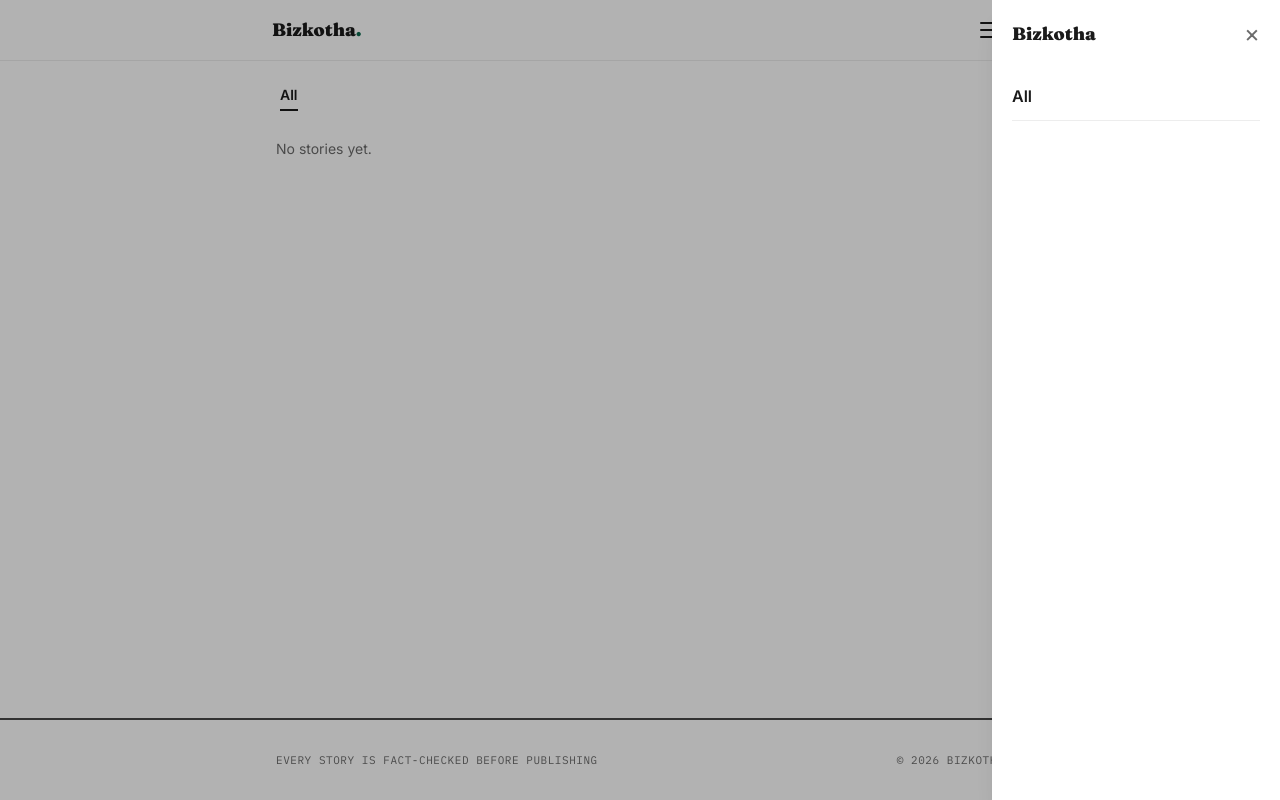
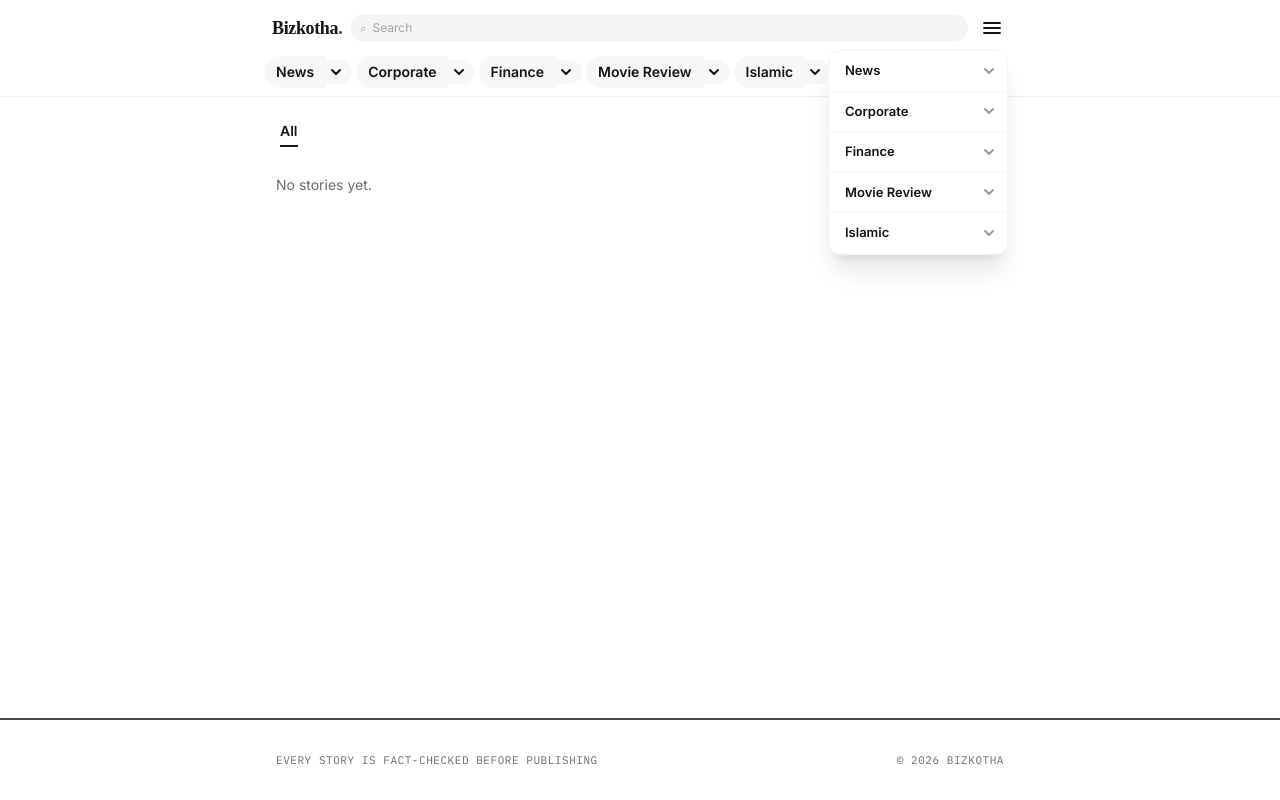
Before and after one commit to jakaria9596/Company-, a Next.js app: page /en in a window 1280 px wide. Both pictures are taken after a click on the button 990 px from the left and 30 px from the top of the page. Built offline with nearby package versions, Linux system fonts and the light colour scheme; a web font is replaced by a local one.

Commit message:
Update Header.js

```diff
--- a/components/Header.js
+++ b/components/Header.js
@@ -2,65 +2,155 @@
 
 import { useState } from 'react';
 import Link from 'next/link';
+import { CATEGORIES } from '../lib/categories';
 
-export default function Header({ locale, dict, categories = [] }) {
+export default function Header({ locale, dict }) {
   const [menuOpen, setMenuOpen] = useState(false);
+  const [menuLangOpen, setMenuLangOpen] = useState(null);
+  const [catOpen, setCatOpen] = useState(null);
 
   return (
     <header className="sticky top-0 bg-white z-30 border-b border-line">
-      <div className="max-w-3xl mx-auto px-4 py-3 flex items-center justify-between">
-        <Link href={`/${locale}`} className="font-display-en text-lg font-black text-ink">
-          {dict.siteName}<span className="text-accent">.</span>
+      <div className="max-w-3xl mx-auto flex items-center gap-2 px-4 py-3">
+        <Link
+          href={`/${locale}`}
+          className="text-lg font-black tracking-tight shrink-0"
+          style={{ color: '#141414', fontFamily: 'serif', letterSpacing: '-0.02em' }}
+        >
+          Bizkotha<span className="text-accent">.</span>
+        </Link>
+
+        <div
+          className="flex items-center gap-1.5 px-2.5 rounded-full flex-1 min-w-0"
+          style={{ background: '#F5F5F3', height: 28 }}
+        >
+          <span className="text-gray-400 text-[11px]">⌕</span>
+          <input
+            placeholder={dict.searchPlaceholder}
+            className="bg-transparent outline-none text-[12px] flex-1 min-w-0 w-full"
+          />
+        </div>
+
+        <div className="relative shrink-0">
+          <button
+            onClick={() => setMenuOpen((s) => !s)}
+            className="w-8 h-8 flex items-center justify-center"
+            aria-label="Menu"
+          >
+            <svg width="20" height="20" viewBox="0 0 20 20" fill="none">
+              <line x1="2" y1="5" x2="18" y2="5" stroke="#141414" strokeWidth="1.8" strokeLinecap="round" />
+              <line x1="2" y1="10" x2="18" y2="10" stroke="#141414" strokeWidth="1.8" strokeLinecap="round" />
+              <line x1="2" y1="15" x2="18" y2="15" stroke="#141414" strokeWidth="1.8" strokeLinecap="round" />
+            </svg>
+          </button>
+
+          {menuOpen && (
+            <>
+              <div className="fixed inset-0 z-10" onClick={() => setMenuOpen(false)} />
+              <div
+                className="absolute top-[calc(100%+6px)] right-0 z-20 rounded-xl overflow-hidden shadow-xl border border-gray-100"
+                style={{ width: 180, background: '#fff' }}
+              >
+                {CATEGORIES.map((c) => (
+                  <div key={c.slug} style={{ borderBottom: '1px solid #F5F5F3' }}>
+                    <div className="flex items-center justify-between">
+                      <Link
+                        href={`/${locale}/category/${c.slug}`}
+                        onClick={() => setMenuOpen(false)}
+                        className="flex-1 text-left px-4 py-2.5 text-[13px] font-bold"
+                        style={{ color: '#141414' }}
+                      >
+                        {c.en}
                       </Link>
                       <button
-          onClick={() => setMenuOpen(true)}
-          aria-label="Menu"
-          className="w-9 h-9 flex flex-col items-center justify-center gap-[5px]"
+                        onClick={() => setMenuLangOpen(menuLangOpen === c.slug ? null : c.slug)}
+                        className="px-3 py-2.5"
                       >
-          <span className="w-5 h-[2px] bg-ink rounded-full" />
-          <span className="w-5 h-[2px] bg-ink rounded-full" />
-          <span className="w-5 h-[2px] bg-ink rounded-full" />
+                        <svg width="12" height="12" viewBox="0 0 12 12" fill="none">
+                          <path d="M2 4L6 8L10 4" stroke="#9A9A9A" strokeWidth="2" strokeLinecap="round" strokeLinejoin="round" />
+                        </svg>
                       </button>
                     </div>
-
-      {menuOpen && (
-        <div className="fixed inset-0 z-40" onClick={() => setMenuOpen(false)}>
-          <div className="absolute inset-0 bg-black/30" />
-          <div
-            className="absolute top-0 right-0 h-full w-72 max-w-[80%] bg-white shadow-xl p-5"
-            onClick={(e) => e.stopPropagation()}
+                    {menuLangOpen === c.slug && (
+                      <div className="flex gap-2 px-4 pb-2.5">
+                        <Link
+                          href={`/bn/category/${c.slug}`}
+                          onClick={() => setMenuOpen(false)}
+                          className="px-3 py-1 rounded-full text-[11px] font-bold"
+                          style={{ background: '#F0F0EE', color: '#141414' }}
                         >
-            <div className="flex items-center justify-between mb-6">
-              <span className="font-display-en text-lg font-black text-ink">
-                {dict.siteName}
-              </span>
-              <button onClick={() => setMenuOpen(false)} className="text-2xl text-ink-soft leading-none">
-                ×
-              </button>
+                          বাংলা
+                        </Link>
+                        <Link
+                          href={`/en/category/${c.slug}`}
+                          onClick={() => setMenuOpen(false)}
+                          className="px-3 py-1 rounded-full text-[11px] font-bold"
+                          style={{ background: '#F0F0EE', color: '#141414' }}
+                        >
+                          English
+                        </Link>
+                      </div>
+                    )}
+                  </div>
+                ))}
+              </div>
+            </>
+          )}
+        </div>
       </div>
 
-            <div className="flex flex-col gap-1">
+      <div
+        className="flex gap-1 px-2 pb-2 max-w-3xl mx-auto"
+        style={{ overflowX: 'auto', overflowY: 'visible', scrollbarWidth: 'none', WebkitOverflowScrolling: 'touch' }}
+      >
+        {CATEGORIES.map((c) => (
+          <div key={c.slug} className="relative shrink-0 flex items-center">
             <Link
-                href={`/${locale}`}
-                onClick={() => setMenuOpen(false)}
-                className="py-3 border-b border-line text-ink font-semibold"
+              href={`/${locale}/category/${c.slug}`}
+              className="px-3 py-1.5 text-sm rounded-l-full whitespace-nowrap font-bold"
+              style={{ color: '#141414', background: '#F7F7F5' }}
             >
-                {locale === 'bn' ? 'সব' : 'All'}
+              {c.en}
             </Link>
-              {categories.map((c) => (
+            <button
+              onClick={() => setCatOpen(catOpen === c.slug ? null : c.slug)}
+              className="pl-1 pr-2.5 py-1.5 flex items-center rounded-r-full"
+              style={{ background: '#F7F7F5' }}
+            >
+              <svg width="12" height="12" viewBox="0 0 12 12" fill="none">
+                <path d="M2 4L6 8L10 4" stroke="#141414" strokeWidth="2" strokeLinecap="round" strokeLinejoin="round" />
+              </svg>
+            </button>
+
+            {catOpen === c.slug && (
+              <>
+                <div className="fixed inset-0 z-10" onClick={() => setCatOpen(null)} />
+                <div
+                  className="absolute top-[calc(100%+4px)] right-0 z-20 rounded-lg overflow-hidden shadow-lg border border-gray-100"
+                  style={{ width: 100, background: '#fff' }}
+                >
                   <Link
-                  key={c}
-                  href={`/${locale}/category/${encodeURIComponent(c)}`}
-                  onClick={() => setMenuOpen(false)}
-                  className="py-3 border-b border-line text-ink-soft font-medium"
+                    href={`/bn/category/${c.slug}`}
+                    onClick={() => setCatOpen(null)}
+                    className="block px-3 py-2 text-[12px] font-bold"
+                    style={{ color: '#141414', borderBottom: '1px solid #F0F0EE' }}
                   >
-                  {c}
+                    বাংলা
                   </Link>
+                  <Link
+                    href={`/en/category/${c.slug}`}
+                    onClick={() => setCatOpen(null)}
+                    className="block px-3 py-2 text-[12px] font-bold"
+                    style={{ color: '#9A9A9A' }}
+                  >
+                    English
+                  </Link>
+                </div>
+              </>
+            )}
+          </div>
         ))}
       </div>
-          </div>
-        </div>
-      )}
     </header>
   );
 }
```
Lines whose indentation alone changed are shown as unchanged.
